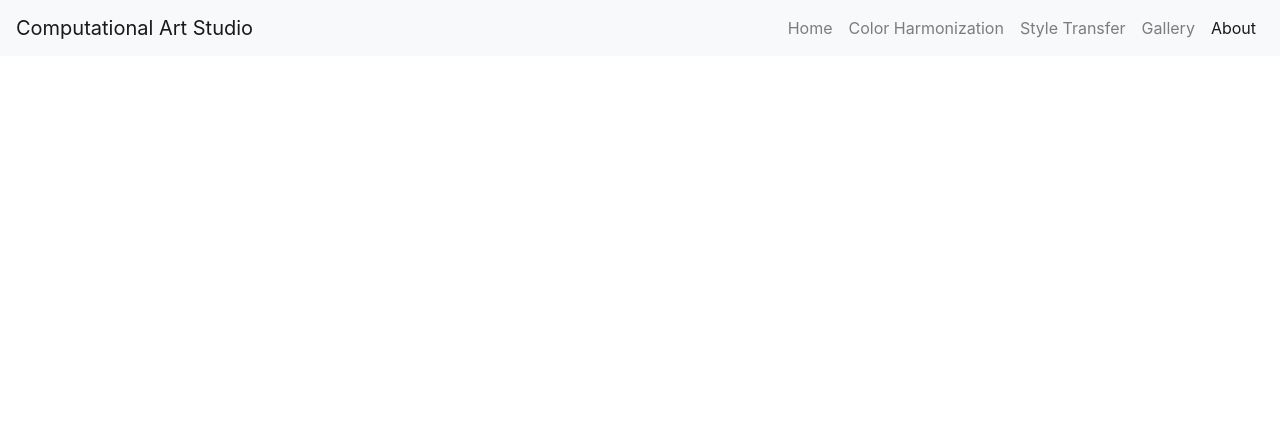
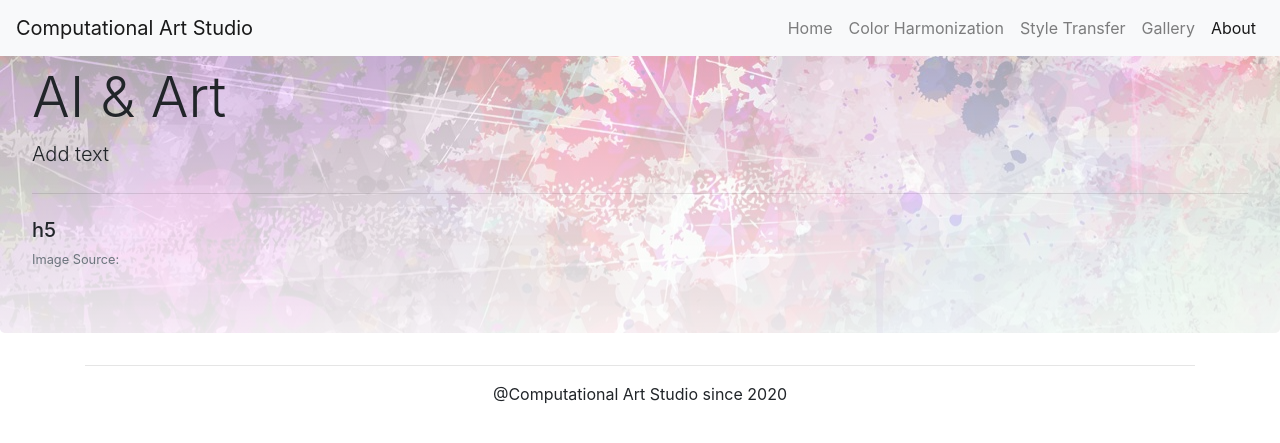
Before and after one commit to ptan-PDX/ComputationalArt, a Flask app: page /about in a window 1280 px wide. Shown: the top 443 px of the page. Run offline with Flask 2, Linux system fonts and the light colour scheme; some libraries are stand-ins or nearby versions.

Commit message:
Update: add jumbotron back

```diff
--- a/templates/base.html
+++ b/templates/base.html
@@ -63,6 +63,15 @@
       </nav>
     </header>
 
+    <div class="jumbotron "
+    style = "background-image:linear-gradient(to bottom,
+   rgba(255,255,255,0.6) 0%,rgba(255,255,255,0.9) 100% ),url({{jumbotron.bg_image}})">
+        <h1 class="display-4">{{jumbotron.header}}</h1>
+        <p class = "lead">{{jumbotron.text}}  </p>
+        <hr class="my-4">
+        <h5>h5</h5>
+        <p class="card-text"><small class="text-muted align-text-bottom">Image Source:</small></p>
+    </div>
     <div id="content">{% block content %}{% endblock %}</div>
 
     <div>
```
